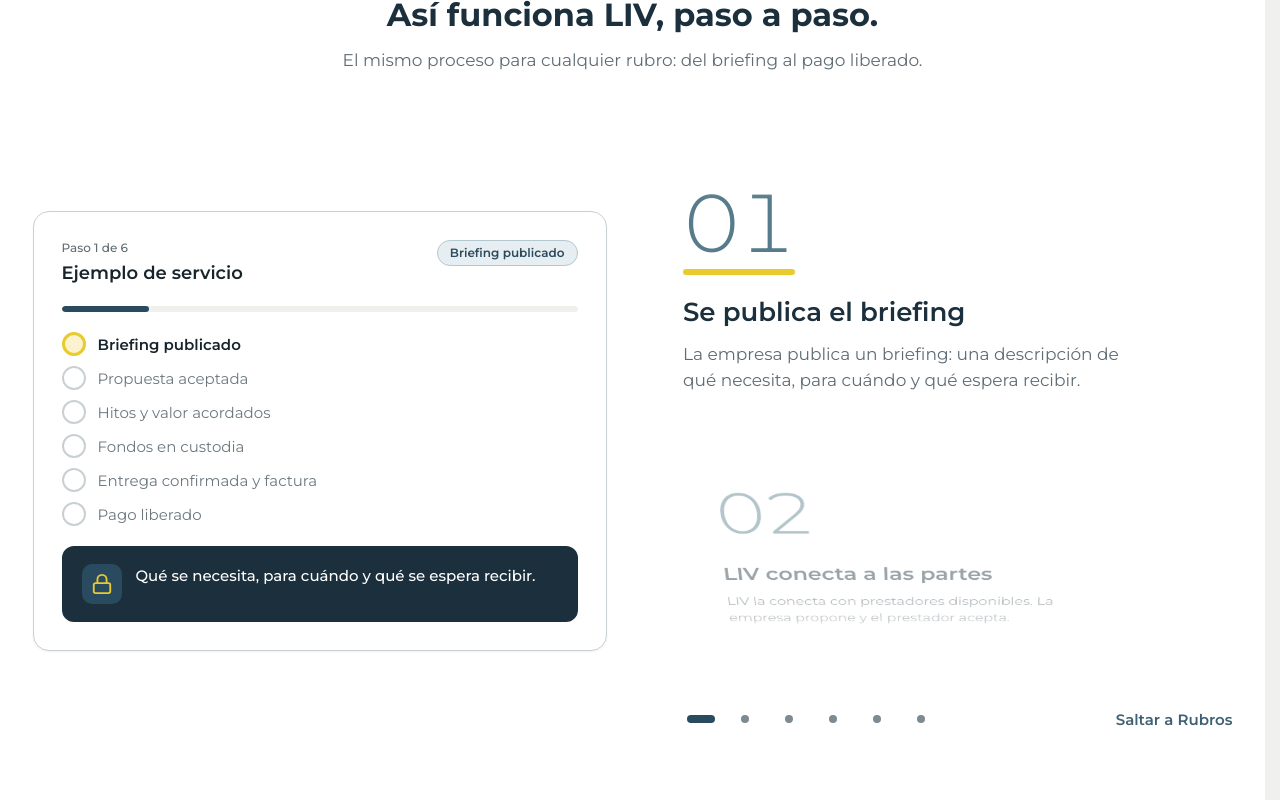
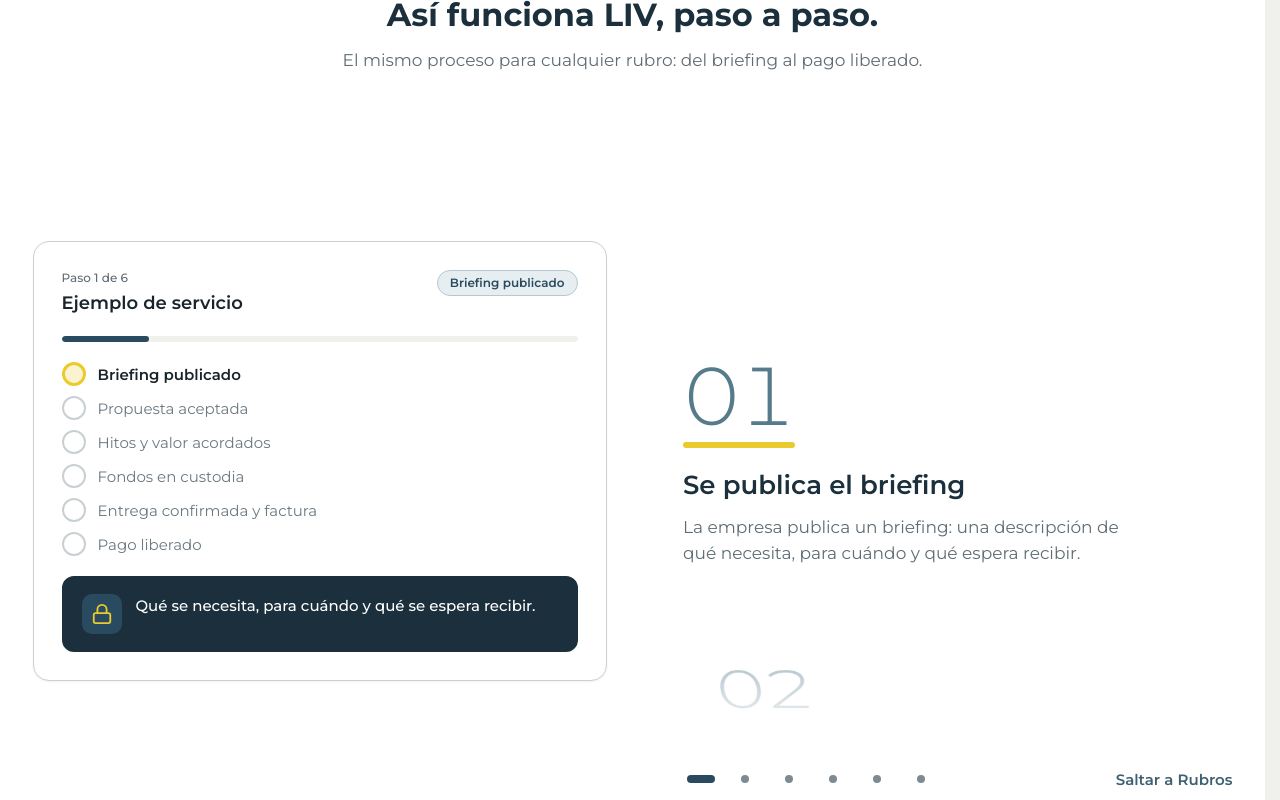
Before and after one commit to luciano-valenzuela1/liv-landing, a Next.js app: page / in a window 1280 px wide. Shown: the part 1220-2020 px from the top of the page. Built offline with nearby package versions, Linux system fonts and the light colour scheme; no server answers.

Commit message:
fix(story): vertically center active step with the status card

```diff
--- a/src/components/landing/StepRoll.tsx
+++ b/src/components/landing/StepRoll.tsx
@@ -60,7 +60,7 @@ export function StepRoll() {
         const offset = i - pos;
         const abs = Math.abs(offset);
         const scale = Math.max(0.78, 1 - abs * 0.14);
-        el.style.transform = `translateY(calc(-50% + ${(offset * 270).toFixed(1)}px)) rotateX(${(-offset * 32).toFixed(1)}deg) scale(${scale.toFixed(3)})`;
+        el.style.transform = `translateY(${(offset * 270).toFixed(1)}px) rotateX(${(-offset * 32).toFixed(1)}deg) scale(${scale.toFixed(3)})`;
         el.style.opacity = Math.max(0, 1 - abs * 0.55).toFixed(2);
         el.style.zIndex = String(10 - Math.round(abs * 3));
         el.style.visibility = abs > 1.6 ? "hidden" : "visible";
@@ -133,7 +133,9 @@ export function StepRoll() {
               </p>
             </div>
 
-            <div className="flex min-w-0 flex-[1_1_420px] flex-col gap-4">
+            {/* pt balances the controls row below so the roll's center
+                matches the StatusCard's center */}
+            <div className="flex min-w-0 flex-[1_1_420px] flex-col gap-4 pt-[60px]">
               <div
                 aria-hidden="true"
                 className="roll-mask relative h-[560px] overflow-hidden"
```
